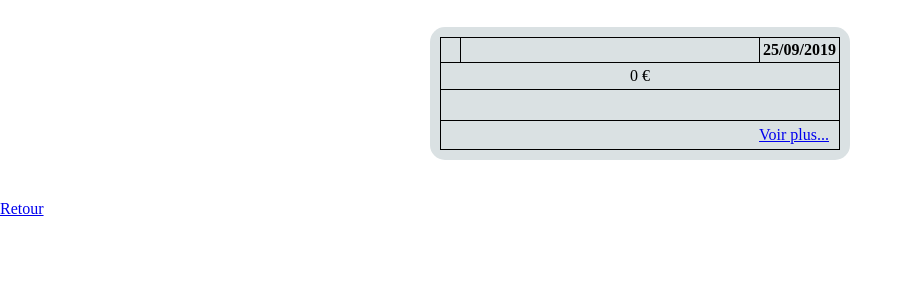
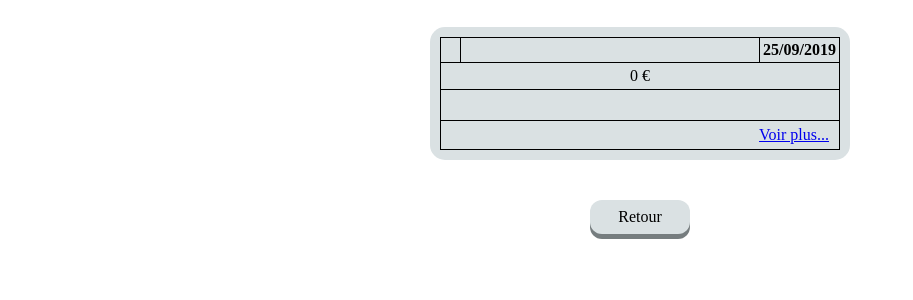
Before and after one commit to celbax95/CFA_TPNB, a Symfony app: template templates/detail/index.html.twig in a window 1280 px wide. Shown: the part 168-468 px from the top of the page, without its empty margins (0-913 px from the left). Run offline with Twig, Linux system fonts and the light colour scheme; the template is opened without the code that fills it: most values are stand-ins (such as "Sample title", 1, 10 or a date in 2020); some libraries are stand-ins or nearby versions.

Commit message:
[MASTER] Correction pour la page detail

```diff
--- /dev/null
+++ b/public/css/detail/return.css
@@ -0,0 +1,28 @@
+div.retour {
+    width: 100px;
+    padding: 8px 15px;
+    cursor: pointer;
+    text-align: center;
+    text-decoration: none;
+    background-color: rgb(218, 225, 227);
+    border: none;
+    border-radius: 12px;
+    box-shadow: 0 5px rgb(118, 125, 127);
+    position: relative;
+    margin-top: 15px;
+    margin-left: -50px;
+    left: 50%;
+}
+
+div.retour:hover {background-color: rgb(210, 215, 217)}
+
+div.retour:active {
+    background-color: rgb(100, 205, 207);
+    box-shadow: 0 3px rgb(68, 75, 57);
+    transform: translateY(2px);
+}
+
+a.retour {
+    color: black;
+    text-decoration: none;
+}
--- a/src/Controller/DetailController.php
+++ b/src/Controller/DetailController.php
@@ -26,7 +26,7 @@ class DetailController extends AbstractController
      * @return Response
      */
     public function index(String $annouceId): Response {
-        $annoucement = $this->userManager->findAnnoucementById($annouceId);
+        $annoucement = $this->userManager->findAnnoucementById($annouceId)[0];
 
         return $this->render('detail/index.html.twig', [
             'annoucement'=>$annoucement,
--- a/src/Service/UserManager.php
+++ b/src/Service/UserManager.php
@@ -41,6 +41,6 @@ class UserManager
     }
 
     public function findAnnoucementById(int $id) {
-        return $this->findById($id);
+        return $this->annoucementRepository->findById($id);
 }
 }
--- a/templates/detail/index.html.twig
+++ b/templates/detail/index.html.twig
@@ -1,15 +1,19 @@
 {% extends 'base.html.twig' %}
 
 {% block title %}Detail{% endblock %}
+
+{% block stylesheets %}
+    <link rel="stylesheet" href="{{ asset('css/detail/return.css') }}" type="text/css"/>
+{% endblock %}
 
 {% block body %}
     {% if annoucement is defined %}
     <div class="details">
         {{ include('annoucement.html.twig', {
             'annoucement':annoucement,
-            link:false,
+            'link':false,
         }) }}
-        <a class="detail/retour" href="{{ path('home') }}">Retour</a>
+        <a href="{{ path('home') }}" class="retour"><div class="retour">Retour</div></a>
     </div>
     {% endif %}
 {% endblock %}
```
